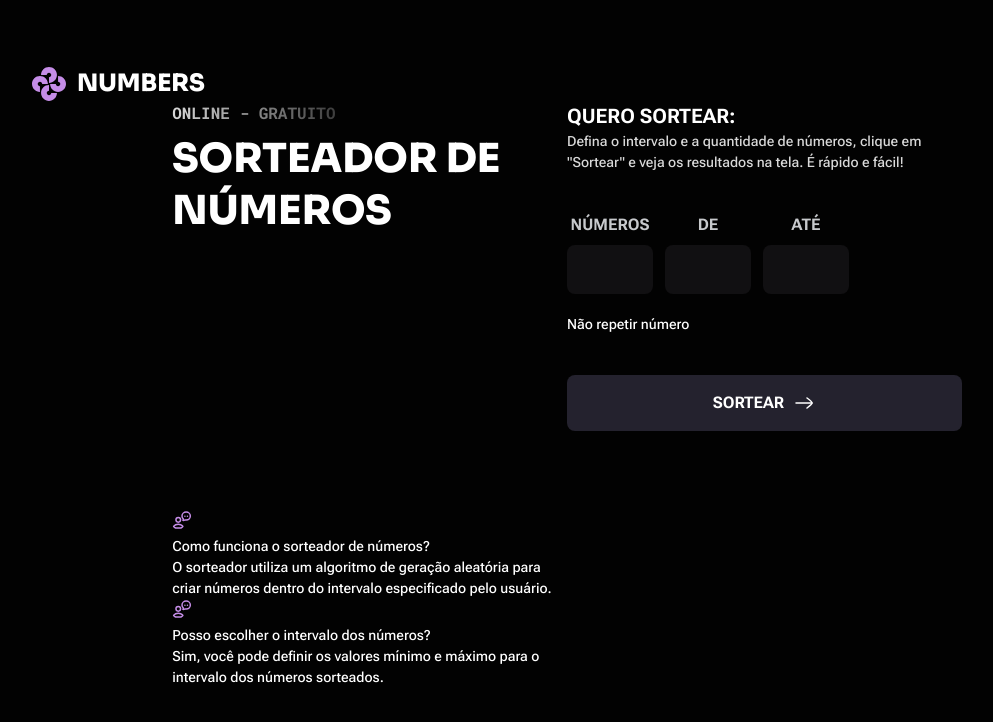
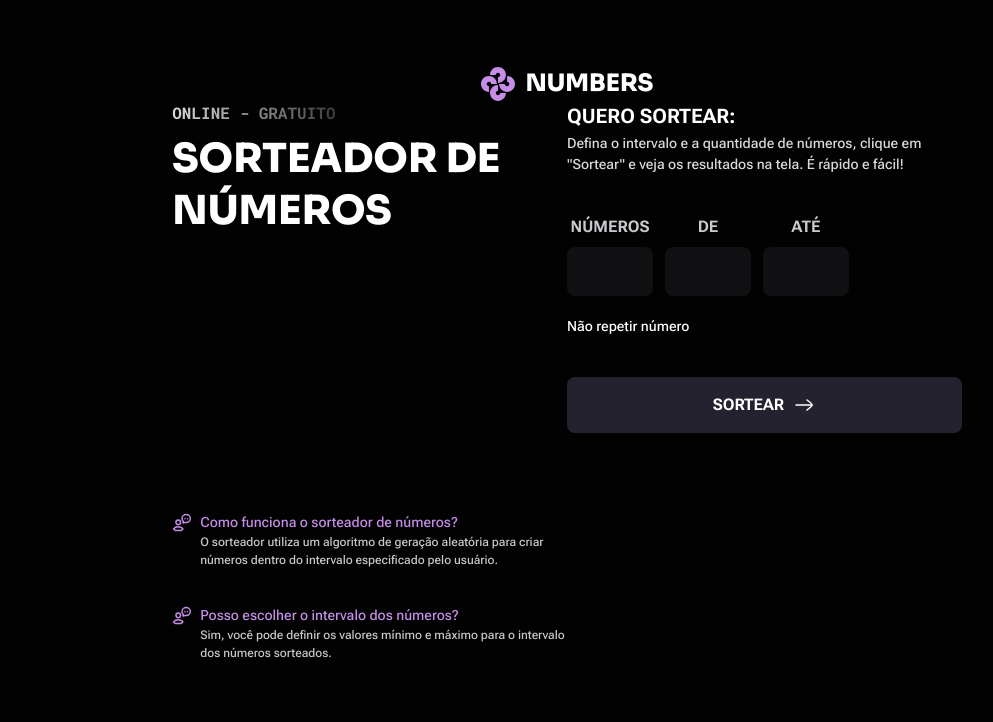
Before and after one commit to hannahmem/sorteador-de-numeros, a plain HTML site: page index.html in a window 1280 px wide. Shown: the whole page, without its empty margins (73-1066 px from the left). Drawn offline with Linux system fonts and the light colour scheme.

Commit message:
instructions and other adjustments

```diff
--- a/styles/aside.css
+++ b/styles/aside.css
@@ -3,6 +3,7 @@ aside {
 }
 
 aside p {
+    padding-top: 2px;
     margin-bottom: 2.5rem;
     font: var(--parag-md);
     color: var(--content-tertiary);
--- a/styles/index.css
+++ b/styles/index.css
@@ -1,3 +1,4 @@
 @import url(global.css);
 @import url(title.css);
 @import url(aside.css);
+@import url(instructions.css);
--- /dev/null
+++ b/styles/instructions.css
@@ -0,0 +1,23 @@
+.instructions {
+    margin-bottom: 2.75rem;
+}
+
+.question-wrapper {
+    display: flex;
+    gap: .5rem;
+
+    & p {
+        font: var(--parag-md);
+        color: var(--content-brand);
+    }
+}
+
+.instructions-wrapper + .instructions-wrapper {
+    margin-top: 2.25rem;
+}
+
+.instructions-wrapper > p {
+    font: var(--parag-sm);
+    color: var(--content-secondary);
+    padding-left: 1.75rem;
+}
--- a/styles/title.css
+++ b/styles/title.css
@@ -1,10 +1,10 @@
 header {
-    padding-top: 4.75em;
-    padding-left: 7.5em;
+    margin-top: 4.75em;
 
     & #logo {
         display: flex;
         align-items: center;
+        justify-content: center;
         gap: .6875rem;
     }
 
```
